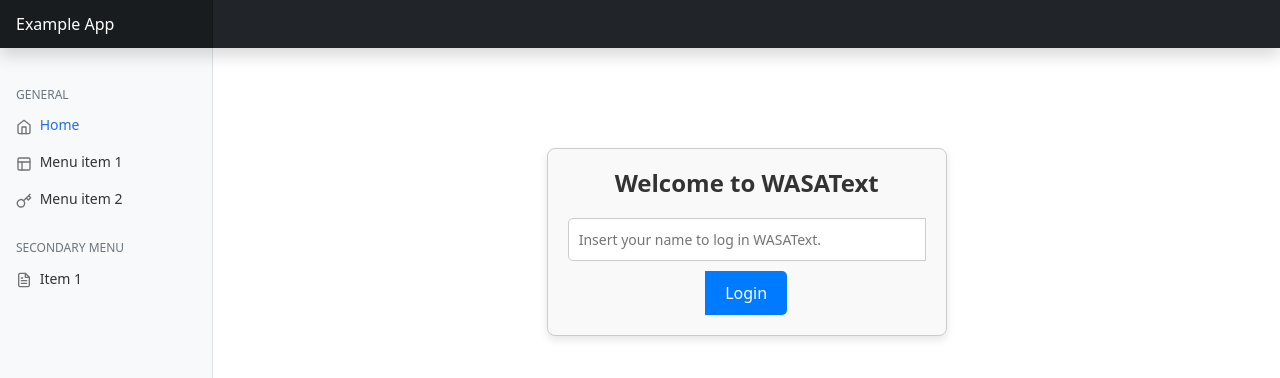
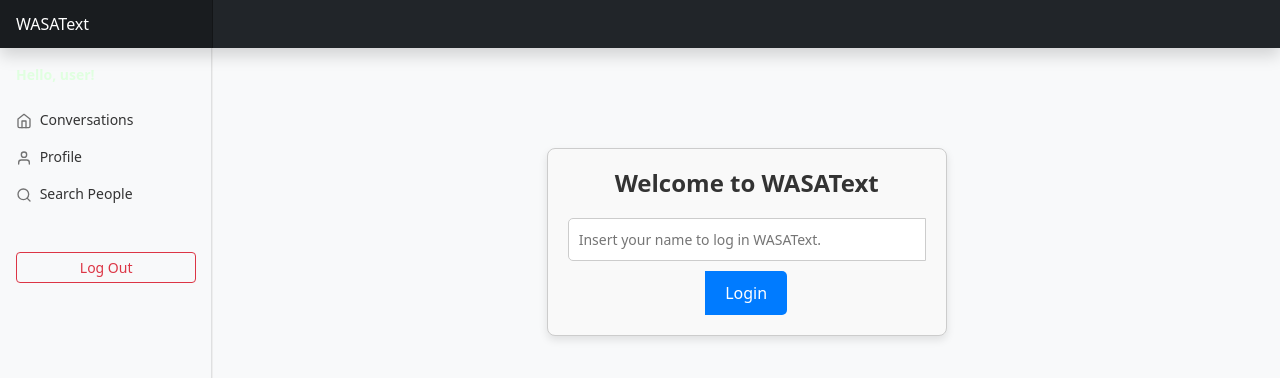
Before and after one commit to AleksK26/CipherTalk, a Vue app in the folder webui/: page / in a window 1280 px wide. Shown: the top 378 px of the page. Built offline with nearby package versions, Linux system fonts and the light colour scheme.

Commit message:
Front end UI updates on the sidebar + conversations and user groups, login, chat updates

```diff
--- a/webui/src/App.vue
+++ b/webui/src/App.vue
@@ -1,14 +1,14 @@
 <script setup>
-import { RouterLink, RouterView } from 'vue-router'
+import Sidebar from './components/Sidebar.vue'
+import { RouterView } from 'vue-router'
 </script>
 <script>
 export default {}
 </script>
 
 <template>
-
   <header class="navbar navbar-dark sticky-top bg-dark flex-md-nowrap p-0 shadow">
-		<a class="navbar-brand col-md-3 col-lg-2 me-0 px-3 fs-6" href="#/">Example App</a>
+    <a class="navbar-brand col-md-3 col-lg-2 me-0 px-3 fs-6" href="#/">WASAText</a>
     <button class="navbar-toggler position-absolute d-md-none collapsed" type="button" data-bs-toggle="collapse" data-bs-target="#sidebarMenu" aria-controls="sidebarMenu" aria-expanded="false" aria-label="Toggle navigation">
       <span class="navbar-toggler-icon"></span>
     </button>
@@ -16,46 +16,7 @@ export default {}
 
   <div class="container-fluid">
     <div class="row">
-			<nav id="sidebarMenu" class="col-md-3 col-lg-2 d-md-block bg-light sidebar collapse">
-				<div class="position-sticky pt-3 sidebar-sticky">
-					<h6 class="sidebar-heading d-flex justify-content-between align-items-center px-3 mt-4 mb-1 text-muted text-uppercase">
-						<span>General</span>
-					</h6>
-					<ul class="nav flex-column">
-						<li class="nav-item">
-							<RouterLink to="/" class="nav-link">
-								<svg class="feather"><use href="/feather-sprite-v4.29.0.svg#home"/></svg>
-								Home
-							</RouterLink>
-						</li>
-						<li class="nav-item">
-							<RouterLink to="/link1" class="nav-link">
-								<svg class="feather"><use href="/feather-sprite-v4.29.0.svg#layout"/></svg>
-								Menu item 1
-							</RouterLink>
-						</li>
-						<li class="nav-item">
-							<RouterLink to="/link2" class="nav-link">
-								<svg class="feather"><use href="/feather-sprite-v4.29.0.svg#key"/></svg>
-								Menu item 2
-							</RouterLink>
-						</li>
-					</ul>
-
-					<h6 class="sidebar-heading d-flex justify-content-between align-items-center px-3 mt-4 mb-1 text-muted text-uppercase">
-						<span>Secondary menu</span>
-					</h6>
-					<ul class="nav flex-column">
-						<li class="nav-item">
-							<RouterLink :to="'/some/' + 'variable_here' + '/path'" class="nav-link">
-								<svg class="feather"><use href="/feather-sprite-v4.29.0.svg#file-text"/></svg>
-								Item 1
-							</RouterLink>
-						</li>
-					</ul>
-				</div>
-			</nav>
-
+      <Sidebar class="col-md-3 col-lg-2 d-md-block bg-light sidebar collapse" />
       <main class="col-md-9 ms-sm-auto col-lg-10 px-md-4">
         <RouterView />
       </main>
@@ -64,4 +25,7 @@ export default {}
 </template>
 
 <style>
+body {
+  background: #f8f9fa;
+}
 </style>
--- /dev/null
+++ b/webui/src/components/Sidebar.vue
@@ -0,0 +1,87 @@
+<template>
+  <nav class="sidebar d-md-block">
+    <div class="sidebar-sticky pt-3">
+      <div class="px-3 mb-3">
+        <strong v-if="userName">Hello, {{ userName }}!</strong>
+        <strong v-else>Hello, user!</strong>
+      </div>
+      <ul class="nav flex-column">
+        <li class="nav-item">
+          <RouterLink to="/home" class="nav-link" active-class="active">
+            <svg class="feather"><use href="/feather-sprite-v4.29.0.svg#home"/></svg>
+            Conversations
+          </RouterLink>
+        </li>
+        <li class="nav-item">
+          <RouterLink to="/me" class="nav-link" active-class="active">
+            <svg class="feather"><use href="/feather-sprite-v4.29.0.svg#user"/></svg>
+            Profile
+          </RouterLink>
+        </li>
+        <li class="nav-item">
+          <RouterLink to="/search" class="nav-link" active-class="active">
+            <svg class="feather"><use href="/feather-sprite-v4.29.0.svg#search"/></svg>
+            Search People
+          </RouterLink>
+        </li>
+      </ul>
+      <div class="px-3 mt-4">
+        <button class="btn btn-outline-danger btn-sm w-100" @click="logOut">Log Out</button>
+      </div>
+    </div>
+  </nav>
+</template>
+
+<script>
+import { RouterLink } from 'vue-router';
+export default {
+  name: 'Sidebar',
+  components: { RouterLink },
+  data() {
+    return {
+      userName: localStorage.getItem('name') || '',
+    };
+  },
+  methods: {
+    logOut() {
+      localStorage.clear();
+      this.$router.push({ path: '/' });
+    },
+  },
+};
+</script>
+
+<style>
+.sidebar {
+  min-height: 100vh;
+  border-right: 1px solid #eee;
+  background: #2c8b47;
+  padding-top: 1rem;
+}
+.nav-link.active {
+  font-weight: bold;
+  color: #fff !important;
+  background: #3da75d;
+}
+.nav-link {
+  transition: background 0.2s, color 0.2s;
+  color: #e0ffe0;
+}
+.nav-link:hover {
+  background: #4fcb74;
+  color: #fff;
+}
+.btn-outline-danger {
+  margin-top: 1rem;
+}
+.sidebar-sticky strong,
+.sidebar-sticky {
+  color: #e0ffe0;
+}
+@media (max-width: 767.98px) {
+  .sidebar {
+    min-height: auto;
+    padding-top: 0.5rem;
+  }
+}
+</style>
--- a/webui/src/router/index.js
+++ b/webui/src/router/index.js
@@ -7,6 +7,7 @@ import ProfileView from "../views/ProfileView.vue";
 import GroupsView from "../views/GroupsView.vue"
 import GroupCreateView from "../views/GroupCreateView.vue"
 import GroupEditView from "../views/GroupEditView.vue"
+import NotFoundView from "../views/NotFoundView.vue";
 
 const routes = [
   { path: "/", component: LoginView },
@@ -16,7 +17,8 @@ const routes = [
   { path: "/me", component: ProfileView},
   { path: "/groups", component: GroupsView},
   { path: "/new-group", component: GroupCreateView},
-  { path: "/groups/:uuid", name: "GroupEditView", component: GroupEditView, props: true}
+  { path: "/groups/:uuid", name: "GroupEditView", component: GroupEditView, props: true},
+  { path: "/:pathMatch(.*)*", name: "NotFound", component: NotFoundView }
 ];
 
 const router = createRouter({
@@ -24,4 +26,14 @@ const router = createRouter({
   routes,
 });
 
+const publicPages = ["/"];
+router.beforeEach((to, from, next) => {
+  const token = localStorage.getItem("token");
+  if (!publicPages.includes(to.path) && !token) {
+    next("/");
+  } else {
+    next();
+  }
+});
+
 export default router;
--- /dev/null
+++ b/webui/src/views/NotFoundView.vue
@@ -0,0 +1,28 @@
+<template>
+  <div class="not-found-container">
+    <h1>404 - Page Not Found</h1>
+    <p>The page you are looking for does not exist.</p>
+    <router-link to="/" class="btn btn-primary">Go Home</router-link>
+  </div>
+</template>
+
+<script>
+export default {
+  name: "NotFoundView"
+};
+</script>
+
+<style scoped>
+.not-found-container {
+  text-align: center;
+  margin-top: 100px;
+}
+.not-found-container h1 {
+  font-size: 3rem;
+  color: #dc3545;
+}
+.not-found-container p {
+  font-size: 1.25rem;
+  margin-bottom: 2rem;
+}
+</style>
--- a/webui/src/views/SearchPeopleView.vue
+++ b/webui/src/views/SearchPeopleView.vue
@@ -34,14 +34,15 @@
         <h2 class="results-title">Results:</h2>
         <template v-if="users.length > 0">
           <div v-for="user in users" :key="user.id" class="user-card">
-            <h5 class="user-name">
-              @{{ user.name }}
-            </h5>
+            <div class="user-info">
+              <span class="user-avatar">{{ getInitials(user.name) }}</span>
+              <h5 class="user-name">@{{ user.name }}</h5>
+            </div>
             <button
               class="text-button"
               @click="navigateToConversation(user.id, user.name)"
             >
-              Text
+              Start Chat
             </button>
           </div>
         </template>
@@ -123,7 +124,11 @@ export default {
     },
     newGroup() {
       this.$router.push({ path: "/new-group" });
-    }
+    },
+    getInitials(name) {
+      if (!name) return "?";
+      return name.split(" ").map(n => n[0]).join("").toUpperCase();
+    },
   },
   mounted() {
     const token = localStorage.getItem("token");
@@ -215,6 +220,24 @@ export default {
   background-color: #e9ecef;
 }
 
+.user-info {
+  display: flex;
+  align-items: center;
+}
+
+.user-avatar {
+  width: 40px;
+  height: 40px;
+  background-color: #007bff;
+  color: #fff;
+  border-radius: 50%;
+  display: flex;
+  justify-content: center;
+  align-items: center;
+  font-size: 18px;
+  margin-right: 10px;
+}
+
 .user-name {
   margin: 0;
   font-size: 18px;
```
Also changed, not shown: webui/src/views/HomeView.vue (+31 -2 lines). Lines whose indentation alone changed are shown as unchanged.
